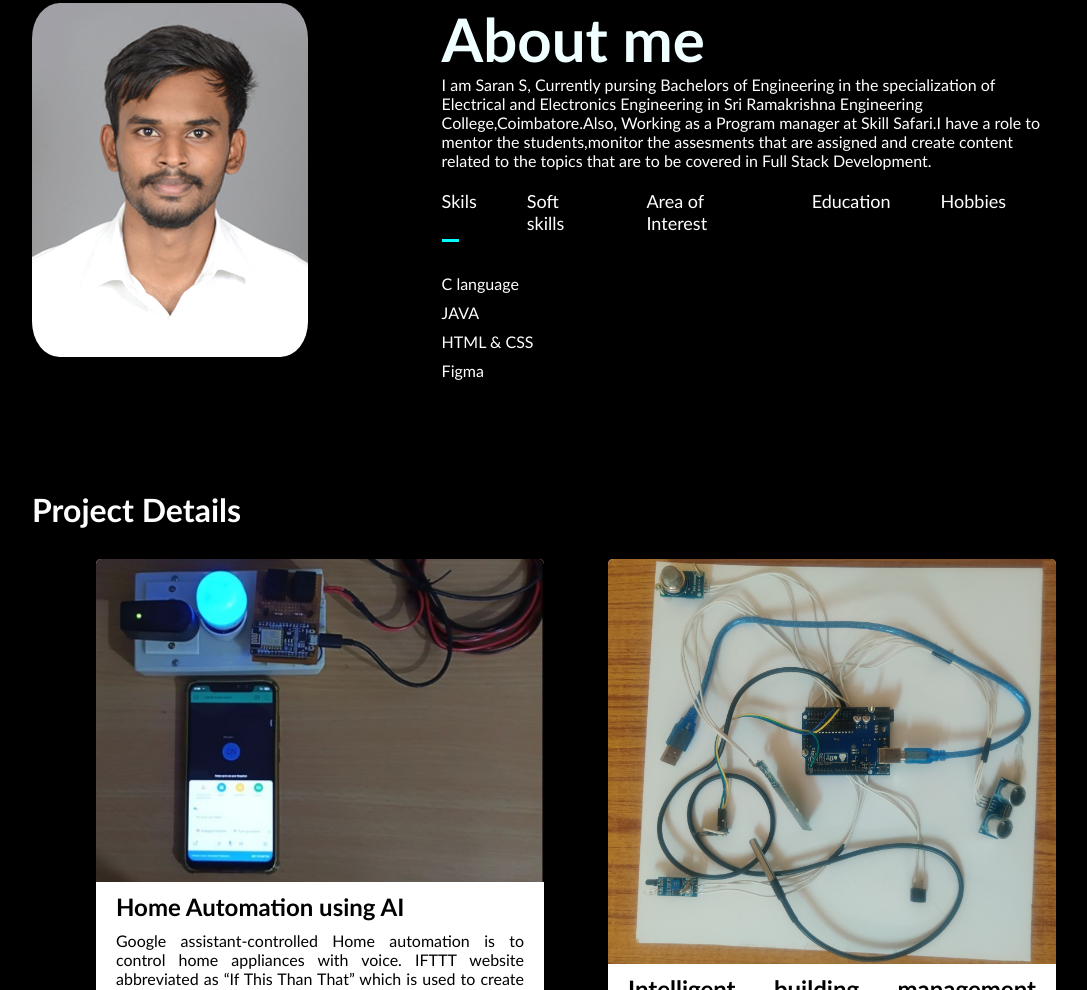
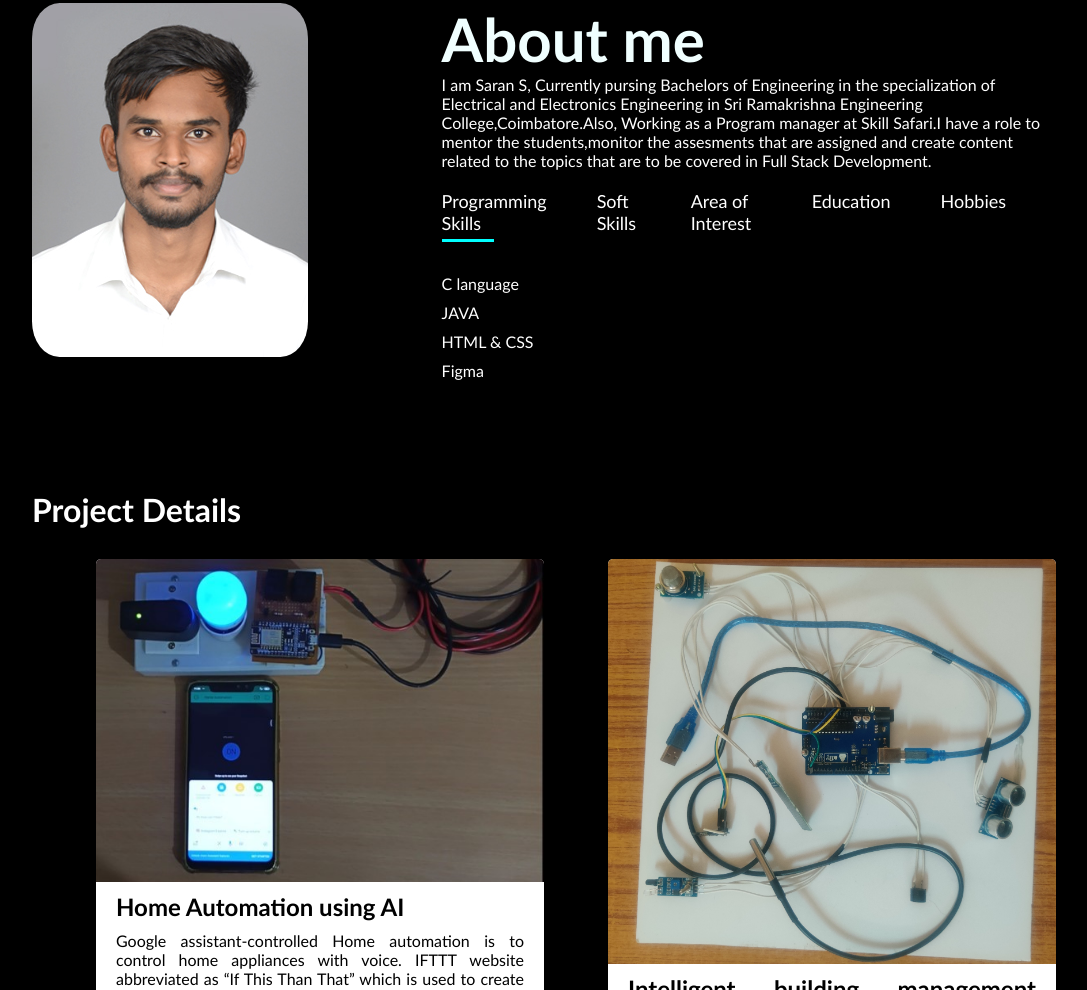
Before and after one commit to saran540/Saran540.github.io, a plain HTML site: page Portfolio/portfolio.html in a window 1280 px wide. Shown: the part 887-1877 px from the top of the page, without its empty margins (96-1183 px from the left). Drawn offline with Linux system fonts and the light colour scheme.

Commit message:
Update portfolio.html

```diff
--- a/Portfolio/portfolio.html
+++ b/Portfolio/portfolio.html
@@ -46,10 +46,10 @@
             </p>
             <div class="tab-titles">
               <p class="tab-links active-link" onclick="opentab('Skills')">
-                Skils
+                Programming Skills
               </p>
               <p class="tab-links" onclick="opentab('Softskills')">
-                Soft skills
+                Soft Skills
               </p>
               <p class="tab-links" onclick="opentab('Area of Interest')">
                 Area of Interest
```
